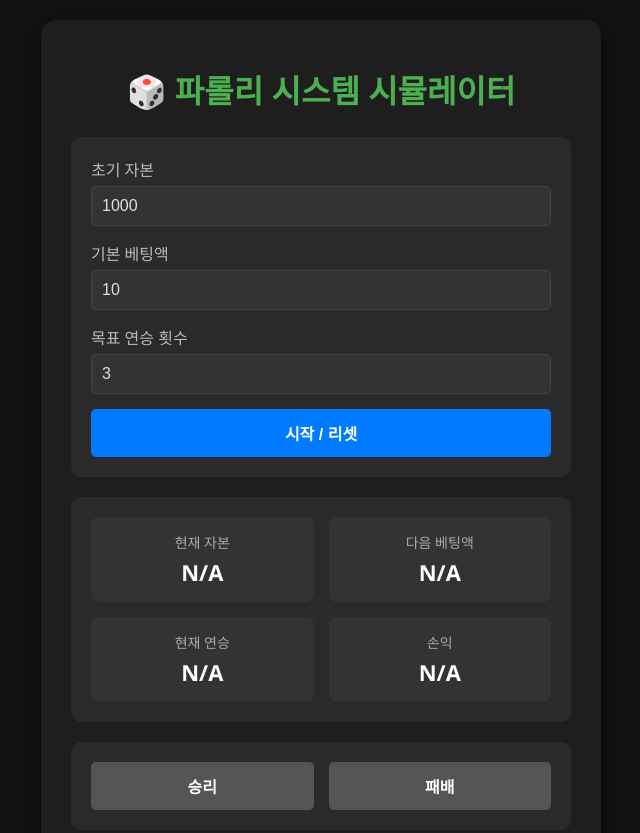
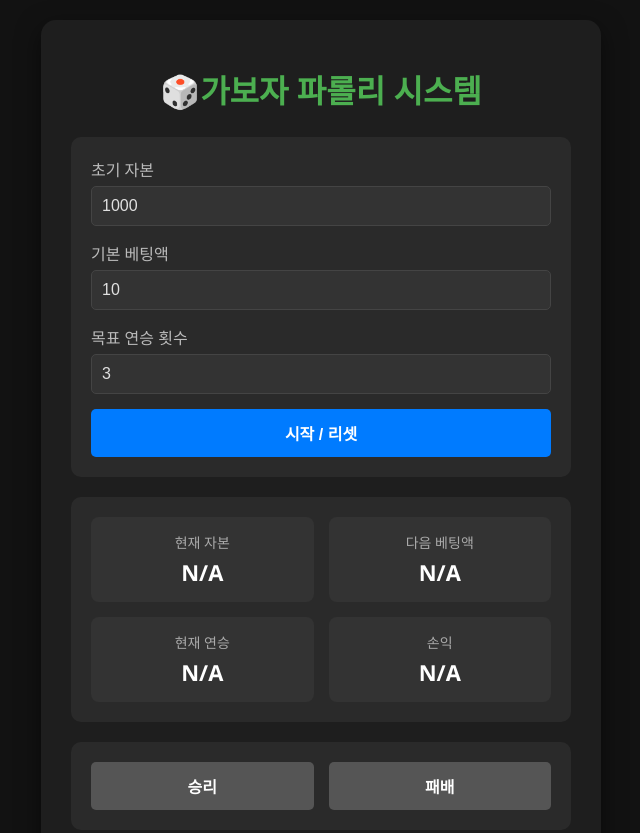
Before and after one commit to henlong3/paroligbj, a plain HTML site: page index.html in a window 1280 px wide. Shown: the top 833 px of the page, without its empty margins (319-959 px from the left). Drawn offline with Linux system fonts and the light colour scheme.

Commit message:
Update index.html

```diff
--- a/index.html
+++ b/index.html
@@ -3,7 +3,7 @@
 <head>
     <meta charset="UTF-8">
     <meta name="viewport" content="width=device-width, initial-scale=1.0">
-    <title>파롤리 시스템 시뮬레이터</title>
+    <title>가보자 파롤리 시스템</title>
     <style>
         body {
             font-family: 'Segoe UI', Tahoma, Geneva, Verdana, sans-serif;
@@ -143,7 +143,7 @@
 <body>
 
     <div class="container">
-        <h1>🎲 파롤리 시스템 시뮬레이터</h1>
+        <h1>🎲가보자 파롤리 시스템</h1>
 
         <div class="settings">
             <div class="input-group">
```
